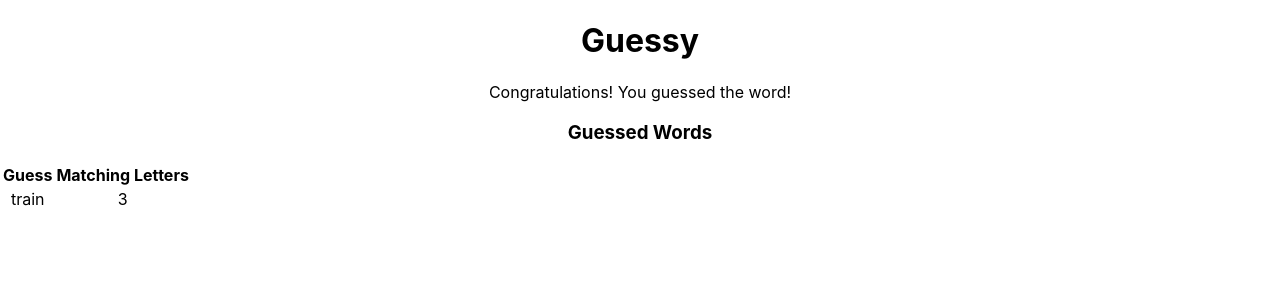
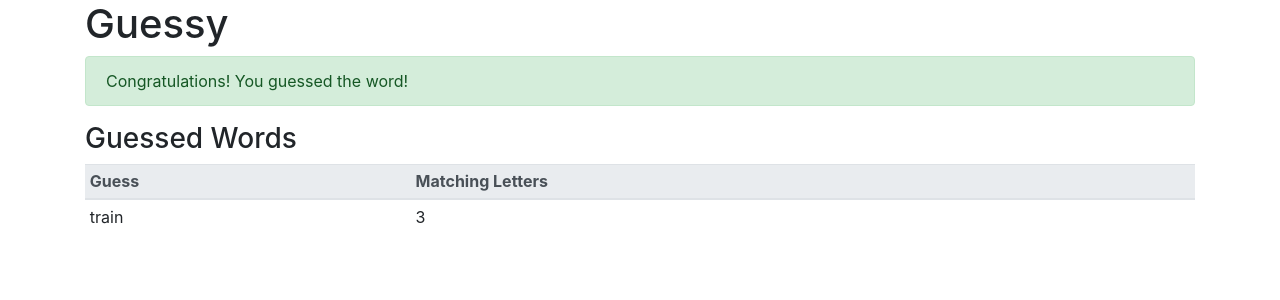
Before and after one commit to stevejd88/guessy, a React (Create React App) app: page / in a window 1280 px wide. Shown: the top 300 px of the page. Built offline with nearby package versions, Linux system fonts and the light colour scheme.

Commit message:
add initial bootstrap styling

```diff
--- a/public/index.html
+++ b/public/index.html
@@ -15,6 +15,12 @@
       user's mobile device or desktop. See https://developers.google.com/web/fundamentals/web-app-manifest/
     -->
     <link rel="manifest" href="%PUBLIC_URL%/manifest.json" />
+    <link
+      rel="stylesheet"
+      href="https://cdn.jsdelivr.net/npm/bootstrap@4.5.3/dist/css/bootstrap.min.css"
+      integrity="sha384-TX8t27EcRE3e/ihU7zmQxVncDAy5uIKz4rEkgIXeMed4M0jlfIDPvg6uqKI2xXr2"
+      crossorigin="anonymous"
+    />
     <!--
       Notice the use of %PUBLIC_URL% in the tags above.
       It will be replaced with the URL of the `public` folder during the build.
--- a/src/App.js
+++ b/src/App.js
@@ -6,7 +6,7 @@ import Congrats from "./components/congrats/Congrats";
 
 function App() {
   return (
-    <div className='App'>
+    <div className='container'>
       <h1>Guessy</h1>
       <Congrats success={true} />
       <GuessedWords
--- a/src/components/congrats/Congrats.js
+++ b/src/components/congrats/Congrats.js
@@ -11,7 +11,7 @@ import PropTypes from "prop-types";
 const Congrats = (props) => {
   if (props.success) {
     return (
-      <div data-test='component-congrats'>
+      <div data-test='component-congrats' className='alert alert-success'>
         <span data-test='congrats-message'>
           {" "}
           Congratulations! You guessed the word!
--- a/src/components/guessedWords/GuessedWords.js
+++ b/src/components/guessedWords/GuessedWords.js
@@ -17,8 +17,8 @@ const GuessedWords = (props) => {
     contents = (
       <div data-test='guessed-words'>
         <h3>Guessed Words</h3>
-        <table>
-          <thead>
+        <table className='table table-sm'>
+          <thead className='thead-light'>
             <tr>
               <th>Guess</th>
               <th>Matching Letters</th>
```
